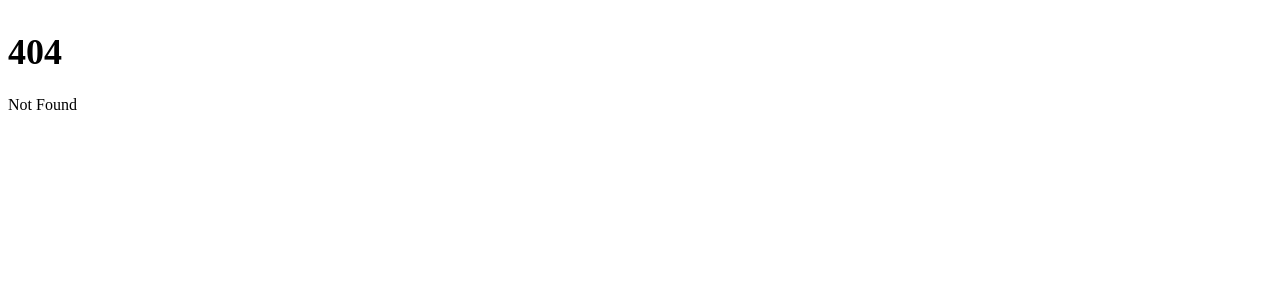
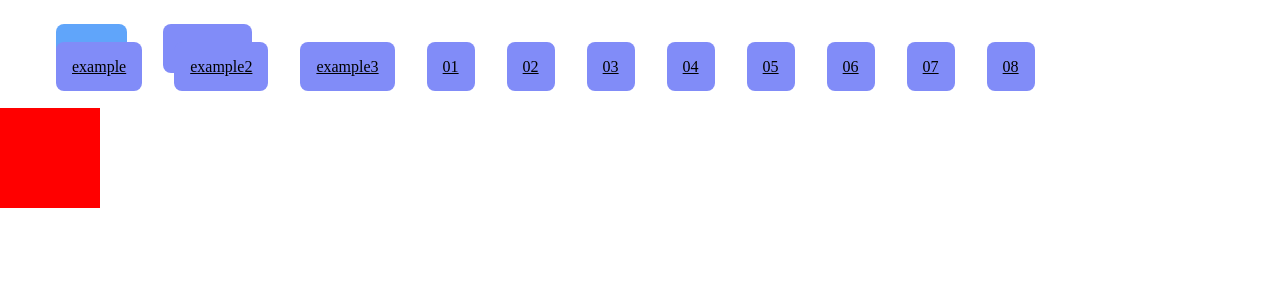
Before and after one commit to henrikvilhelmberglund/frontend-projekt-23-svelte, a SvelteKit app: page /js/06async/example3 in a window 1280 px wide. Before the commit this address had no page. Shown: the top 300 px of the page. Built offline with nearby package versions, Linux system fonts and the light colour scheme.

Commit message:
feat: :sparkles: add 3 examples to try to understand stuff

```diff
--- /dev/null
+++ b/src/routes/js/06async/example/+page.svelte
@@ -0,0 +1,51 @@
+<script>
+	let boxElem;
+	let show = false;
+
+	import { onMount } from "svelte";
+
+	onMount(() => {
+		function animate(duration, startVal, endVal, elem, callback) {
+			const fps = 60;
+			const frameOverTime = 1000 / fps;
+			const numberOfFrames = Math.ceil(duration / frameOverTime);
+			const changePerFrame = (endVal - startVal) / numberOfFrames;
+
+			let currentFrame = 0;
+			let currentVal = startVal;
+
+			const intervalId = setInterval(function () {
+				show = true;
+				currentFrame++;
+				currentVal += changePerFrame;
+				elem.style.left = currentVal + "px";
+
+				if (currentFrame >= numberOfFrames) {
+					elem.style.left = endVal + "px";
+					clearInterval(intervalId);
+					callback(numberOfFrames);
+				}
+			}, frameOverTime);
+		}
+		animate(2000, -100, 0, boxElem, (frameTotal) => {
+			console.log(frameTotal);
+			boxElem.style.backgroundColor = "red";
+		});
+	});
+</script>
+
+<div id="box" class={show ? "" : "hidden"} bind:this={boxElem} />
+
+<style>
+	.hidden {
+		display: none;
+	}
+	#box {
+		position: absolute;
+		top: 100;
+		left: 0;
+		width: 100px;
+		height: 100px;
+		background-color: teal;
+	}
+</style>
--- /dev/null
+++ b/src/routes/js/06async/example2/+page.svelte
@@ -0,0 +1,55 @@
+<script>
+	let boxElem;
+	let show = false;
+
+	import { onMount } from "svelte";
+
+	onMount(() => {
+		function animate(duration, startVal, endVal, elem) {
+			return new Promise((resolve) => {
+				const fps = 60;
+				const frameOverTime = 1000 / fps;
+				const numberOfFrames = Math.ceil(duration / frameOverTime);
+				const changePerFrame = (endVal - startVal) / numberOfFrames;
+
+				let currentFrame = 0;
+				let currentVal = startVal;
+
+				const intervalId = setInterval(function () {
+					show = true;
+					currentFrame++;
+					currentVal += changePerFrame;
+					elem.style.left = currentVal + "px";
+
+					if (currentFrame >= numberOfFrames) {
+						elem.style.left = endVal + "px";
+						clearInterval(intervalId);
+						resolve(numberOfFrames);
+					}
+				}, frameOverTime);
+			});
+		}
+
+		let thing = [1, 2, 3];
+		animate(3000, -100, 0, boxElem).then((totalFrames) => {
+			boxElem.style.backgroundColor = "red";
+			console.log(totalFrames);
+		});
+	});
+</script>
+
+<div id="box" class={show ? "" : "hidden"} bind:this={boxElem} />
+
+<style>
+	.hidden {
+		display: none;
+	}
+	#box {
+		position: absolute;
+		top: 100;
+		left: 0;
+		width: 100px;
+		height: 100px;
+		background-color: teal;
+	}
+</style>
--- /dev/null
+++ b/src/routes/js/06async/example3/+page.svelte
@@ -0,0 +1,59 @@
+<script>
+	let boxElem;
+	let show = false;
+
+	import { onMount } from "svelte";
+
+	onMount(() => {
+		function animate(duration, startVal, endVal, elem) {
+			return new Promise((resolve) => {
+				const fps = 60;
+				const frameOverTime = 1000 / fps;
+				const numberOfFrames = Math.ceil(duration / frameOverTime);
+				const changePerFrame = (endVal - startVal) / numberOfFrames;
+
+				let currentFrame = 0;
+				let currentVal = startVal;
+
+				const intervalId = setInterval(function () {
+					show = true;
+					currentFrame++;
+					currentVal += changePerFrame;
+					elem.style.left = currentVal + "px";
+
+					if (currentFrame >= numberOfFrames) {
+						elem.style.left = endVal + "px";
+						clearInterval(intervalId);
+						resolve(numberOfFrames);
+					}
+				}, frameOverTime);
+			});
+		}
+
+		let thing = [1, 2, 3];
+
+		async function startAnimation() {
+			const totalFrames = await animate(3000, -100, 0, boxElem);
+			boxElem.style.backgroundColor = "red";
+			console.log(totalFrames);
+		}
+
+		startAnimation();
+	});
+</script>
+
+<div id="box" class={show ? "" : "hidden"} bind:this={boxElem} />
+
+<style>
+	.hidden {
+		display: none;
+	}
+	#box {
+		position: absolute;
+		top: 100;
+		left: 0;
+		width: 100px;
+		height: 100px;
+		background-color: teal;
+	}
+</style>
```
